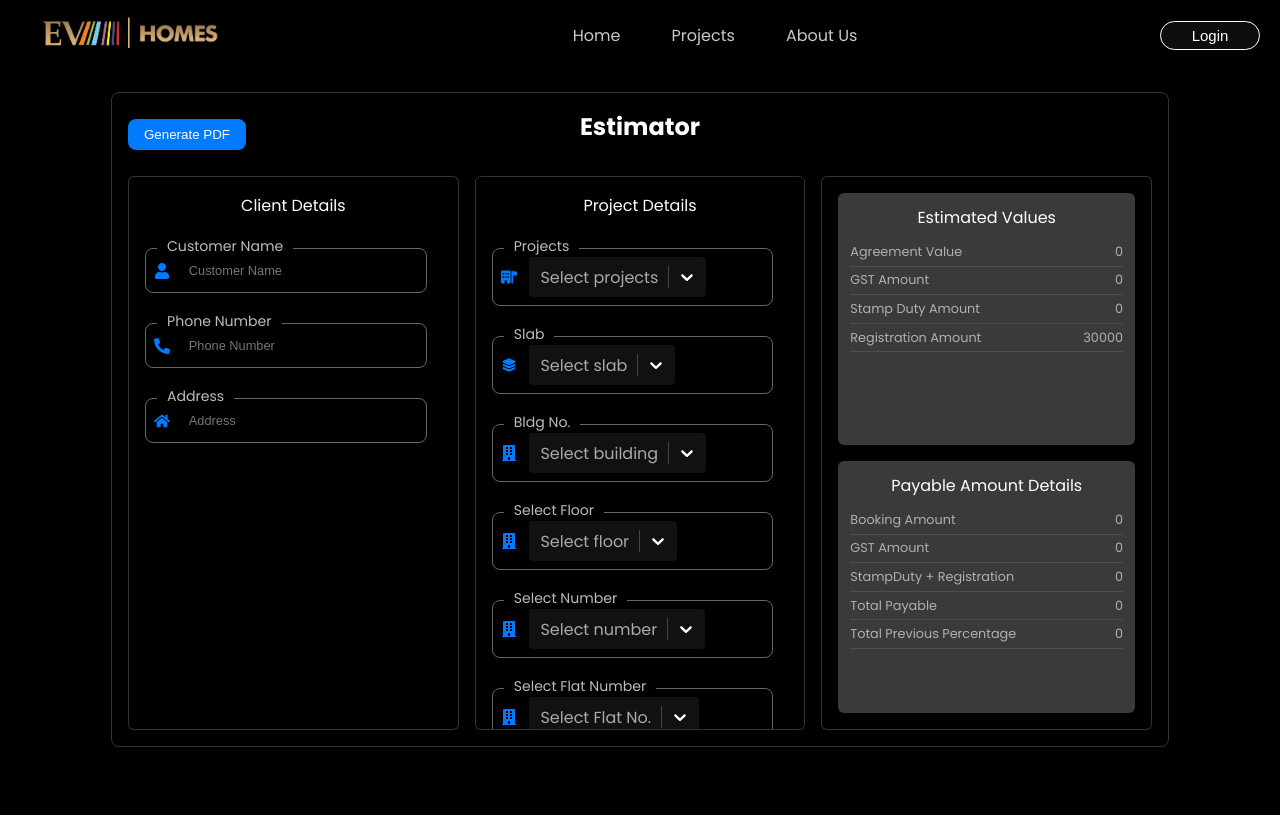
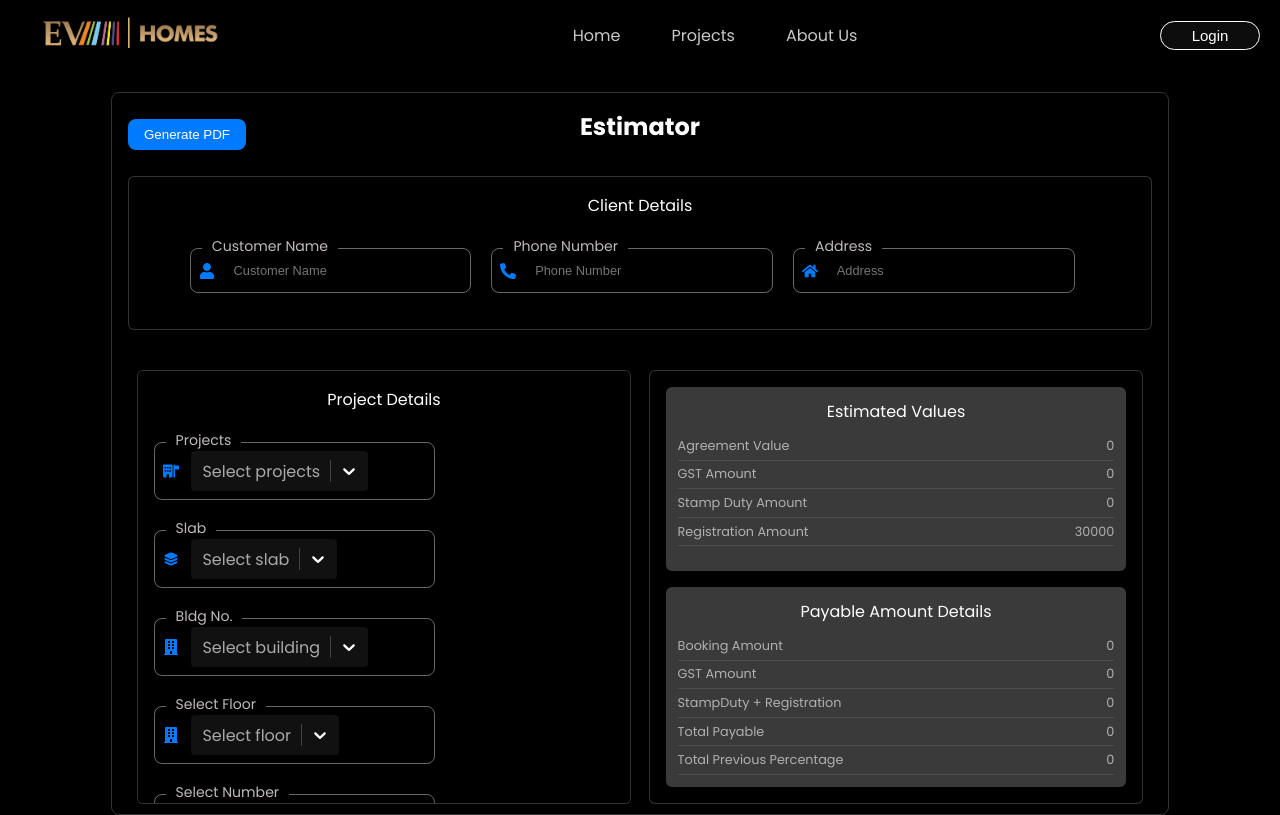
Before and after one commit to Tech2cool/ev-homes-web-next, a Next.js app: page /leads/estimate-generator in a window 1280 px wide. Built offline with nearby package versions, Linux system fonts and the light colour scheme.

Commit message:
estimator

```diff
--- a/components/EstimateGenerator/Estimategenerator.js
+++ b/components/EstimateGenerator/Estimategenerator.js
@@ -40,9 +40,10 @@ const Estimategenerator = () => {
         <div className={styles.heading}>Estimator</div>
       </div>
 
-      <div className={styles.sections}>
-        <div className={styles.section}>
+      {/* <div className={styles.sections}> */}
+      <div className={styles.sectionClient}>
         <div className={styles.sectionHeader}>Client Details</div>
+        <div className={styles.detailsInfo}>
           <div className={styles.formControl}>
             <label htmlFor="customerName">Customer Name </label>
             <div className={styles.inputWrapper}>
@@ -88,6 +89,9 @@ const Estimategenerator = () => {
             </div>
           </div>
         </div>
+      </div>
+      {/* <div className={styles.sections}> */}
+        <div className={styles.remainSection}>
           <div className={styles.section}>
             <div className={styles.sectionHeader}>Project Details</div>
 
@@ -262,6 +266,7 @@ const Estimategenerator = () => {
           </div>
         </div>
         </div>
+      {/* </div> */}
     </div>
   );
 };
--- a/components/EstimateGenerator/estimategenerator.module.css
+++ b/components/EstimateGenerator/estimategenerator.module.css
@@ -1,11 +1,12 @@
 .container {
   width: 80%;
   margin: 2rem auto 0;
-  /* background-color: #1a1a1a;  */
   color: white;
   border: 1px solid rgba(255, 255, 255, 0.2);
   border-radius: 8px;
   padding: 1rem;
+  padding-bottom: 10px;
+
 }
 
 .heading {
@@ -35,24 +36,36 @@
   cursor: pointer;
 }
 
-.sections {
-  display: flex;
-  justify-content: space-between;
-  gap: 1rem;
+
+.section {
+  background-color: black;
+  border: 1px solid rgba(255, 255, 255, 0.2);
+  padding: 1rem;
+  border-radius: 6px;
+  text-align: center;
+  height: 50vh;
+  width: 36vw;
+  overflow-y: auto;
+  scrollbar-width: thin;
+  scrollbar-color: #888 #000;
 }
 
-.section {
+.remainSection{
+  display: flex;
+  width: 100%;
+  justify-content: space-around;
+/* align-items: center; */
+}
+
+.sectionClient{
   flex: 1;
   background-color: black;
   border: 1px solid rgba(255, 255, 255, 0.2);
   padding: 1rem;
   border-radius: 6px;
   text-align: center;
-  height: 65vh;
-  overflow-y: auto;
-
-  scrollbar-width: thin;
-  scrollbar-color: #888 #000;
+  height: 15vh;
+  margin-bottom: 5vh;
 }
 
 .section::-webkit-scrollbar {
@@ -89,6 +102,7 @@
   position: relative;
   margin-bottom: 20px;
   margin-top: 30px;
+
 }
 
 .inputWrapper {
@@ -150,7 +164,6 @@
 .estimatedRow {
   display: flex;
   justify-content: space-between;
-  /* color: white; */
   color: rgba(255, 255, 255, 0.6);
   font-size: 1vw;
   padding: 0.3rem 0;
@@ -171,3 +184,9 @@
   border-radius: 4px;
   transition: width 0.3s ease-in-out;
 }
+
+.detailsInfo {
+  display: flex;
+  gap: 20px;
+  margin-left:3.5vw;
+}
--- a/next.config.mjs
+++ b/next.config.mjs
@@ -4,8 +4,8 @@ const nextConfig = {
     return [
       {
         source: "/api/:path*",
-        destination: "http://localhost:8082/:path*", // Proxy to Express API
-        // destination: "https://api.evhomes.tech/:path*", // Proxy to Express API
+        // destination: "http://localhost:8082/:path*", // Proxy to Express API
+        destination: "https://api.evhomes.tech/:path*", // Proxy to Express API
       },
     ];
   },
```
Lines whose indentation alone changed are shown as unchanged.
